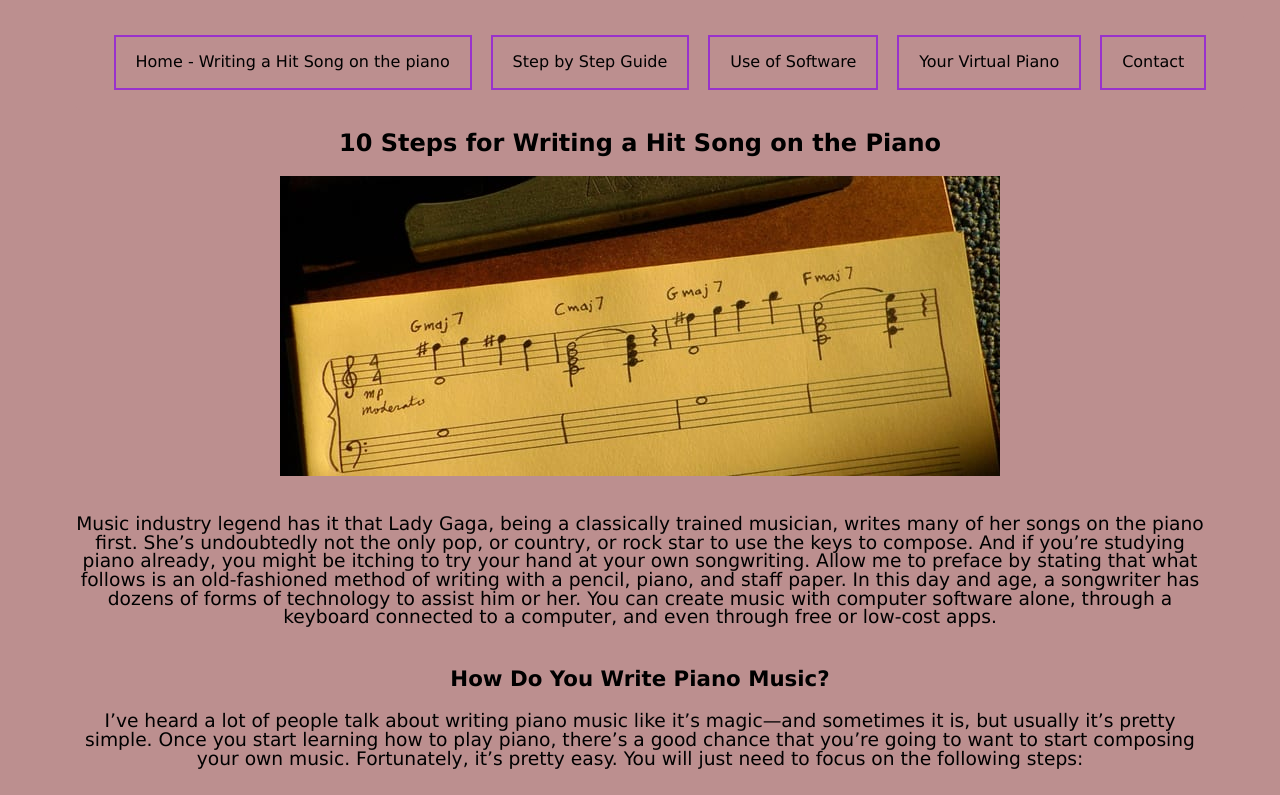
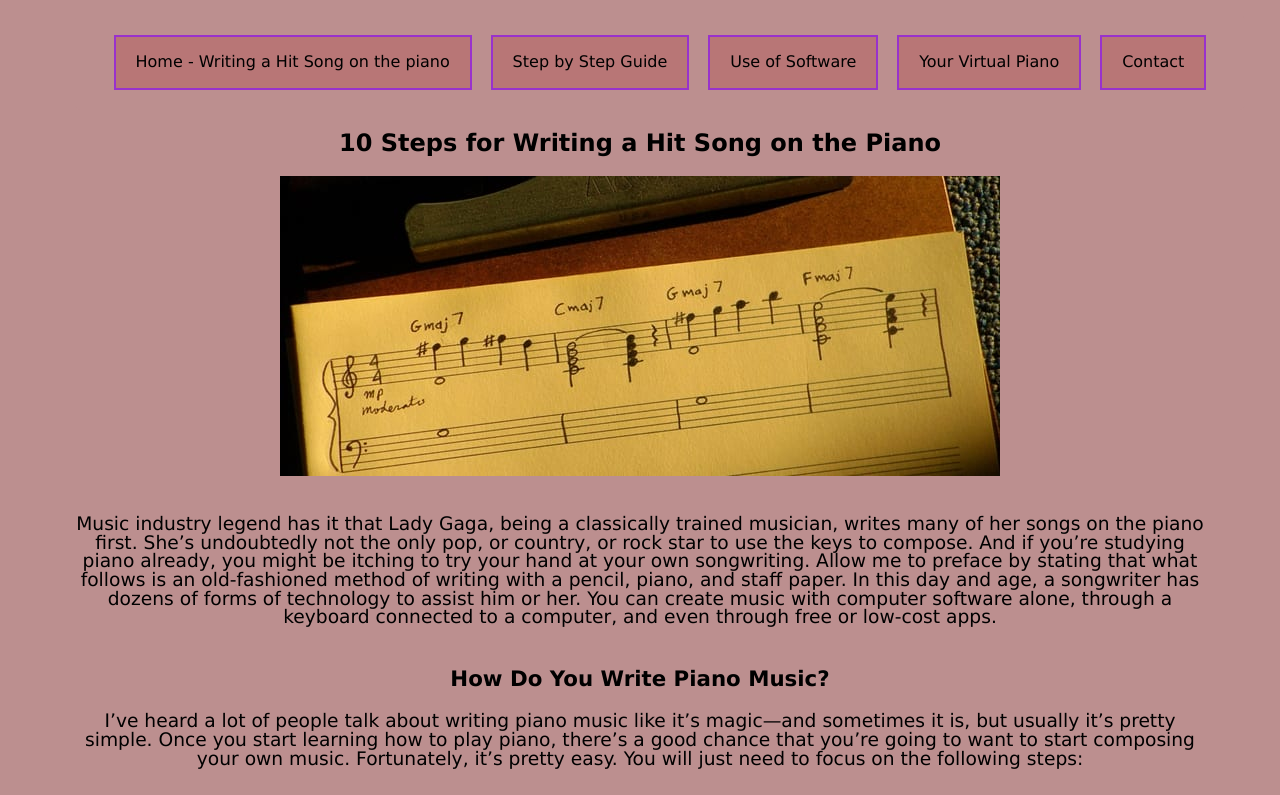
Before and after one commit to nataliedutz/first_steps_web_development, a plain HTML site: page index.html in a window 1280 px wide. Shown: the top 795 px of the page. Drawn offline with Linux system fonts and the light colour scheme.

Commit message:
Update style.css

```diff
--- a/styles/style.css
+++ b/styles/style.css
@@ -17,7 +17,7 @@
     text-decoration: none;
     color: black;
     font-size: 16px;
-    background-color: rosybrown;
+    background-color: rgb(184, 118, 118);
     border: 2px solid darkorchid;
     padding: 20px;
 }
```
